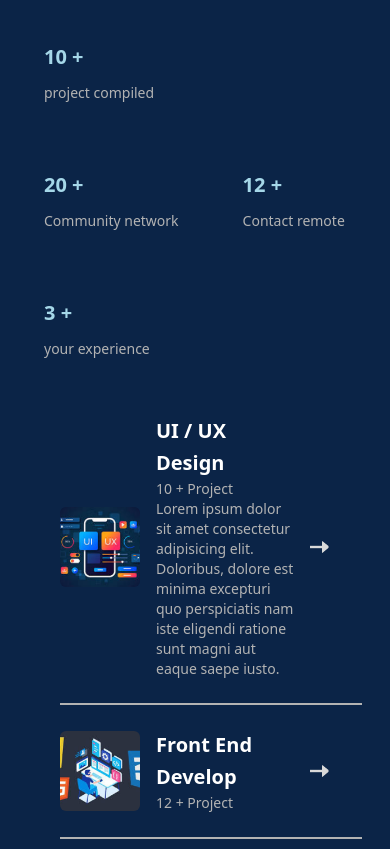
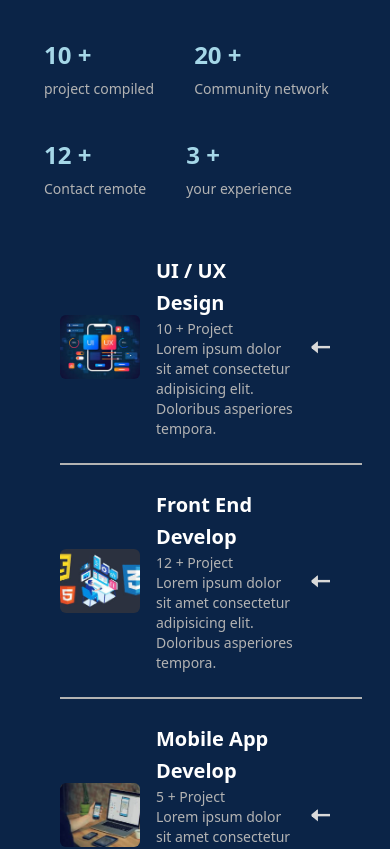
Before and after one commit to akmalamang/webAkmal, a React (Vite) app: page / in a window 390 px wide. Shown: the part 1120-1969 px from the top of the page. Built offline with nearby package versions, Linux system fonts and the light colour scheme.

Commit message:
menambahkan animasi di card

```diff
--- a/package.json
+++ b/package.json
@@ -10,6 +10,7 @@
         "preview": "vite preview"
     },
     "dependencies": {
+        "framer-motion": "^12.23.24",
         "node": "^23.5.0",
         "react": "^18.3.1",
         "react-dom": "^18.3.1"
--- a/src/SecTwo.jsx
+++ b/src/SecTwo.jsx
@@ -1,4 +1,5 @@
 import React, { useEffect, useRef, useState } from 'react';
+import { motion, AnimatePresence } from 'framer-motion';
 import uiUx from './assets/ui ux.png';
 import mask from './assets/Mask group.png';
 import gambar1 from './assets/gambar-2 1.png';
@@ -7,8 +8,8 @@ import gambar2 from './assets/gamabr-3 1.png';
 export const SecTwo = () => {
   const sec1Ref = useRef(null);
   const sec2Ref = useRef(null);
-  const [isParagraphVisible, setIsParagraphVisible] = useState(true); // State untuk kontrol visibilitas paragraf
-  const [isUiUxvisible, setIsUiUxVisible] = useState(true);
+
+  const [isUiUxVisible, setIsUiUxVisible] = useState(true);
   const [isFrontEndVisible, setIsFrontEndVisible] = useState(true);
   const [isMobileAppVisible, setIsMobileAppVisible] = useState(true);
 
@@ -18,14 +19,9 @@ export const SecTwo = () => {
         entries.forEach((entry) => {
           if (entry.isIntersecting) {
             if (entry.target === sec1Ref.current) {
-              // sec1Ref.current.classList.add('animate-fadeInLeft', 'opacity-100');
-              if (!sec1Ref.current.classList.contains('animated')) {
-                sec1Ref.current.classList.add('animate-fadeInLeft', 'opacity-100', 'animated');
-              }
+              sec1Ref.current.classList.add('animate-fadeInLeft', 'opacity-100', 'animated');
             } else if (entry.target === sec2Ref.current) {
-              if (!sec2Ref.current.classList.contains('animated')) {
-                sec2Ref.current.classList.add('animate-fadeInRight', 'opacity-100', 'animated');
-              }
+              sec2Ref.current.classList.add('animate-fadeInRight', 'opacity-100', 'animated');
             }
           }
         });
@@ -42,71 +38,60 @@ export const SecTwo = () => {
     };
   }, []);
 
-  const toggleVisibility = () => {
-    setIsParagraphVisible((prev) => !prev); // Toggle state untuk visibilitas paragraf
-  };
+  // === Komponen Card Reusable ===
+  const ServiceCard = ({ img, title, projects, visible, onToggle }) => (
+    <div className="relative flex items-center gap-4 p-4 rounded-lg hover:bg-[#19376D] transition-all duration-500">
+      <img src={img} alt={title} className="max-[600px]:w-20 rounded-md object-cover" />
+      <div className="flex-grow">
+        <h3 className="text-2xl max-[400px]:text-[20px] font-bold text-[#FFFFFF] cursor-pointer">{title}</h3>
+        <p className="text-sm text-[#B3B3B3]">{projects} + Project</p>
+
+        {/* ✨ Framer Motion Fade In / Out */}
+        <AnimatePresence mode="wait">
+          {visible && (
+            <motion.p key="content" initial={{ opacity: 0, y: -10 }} animate={{ opacity: 1, y: 0 }} exit={{ opacity: 0, y: -10 }} transition={{ duration: 0.5, ease: 'easeInOut' }} className="text-sm text-[#B3B3B3]">
+              Lorem ipsum dolor sit amet consectetur adipisicing elit. Doloribus asperiores tempora.
+            </motion.p>
+          )}
+        </AnimatePresence>
+      </div>
+
+      {/* ✨ Animasi rotasi Mask */}
+      <motion.img src={mask} alt="" onClick={onToggle} className="max-[600px]:w-5 cursor-pointer" animate={{ rotate: visible ? 180 : 0 }} transition={{ duration: 0.5, ease: 'easeInOut' }} />
+    </div>
+  );
 
   return (
     <div id="about" className="p-10 grid grid-cols-1 lg:grid-cols-2 gap-10 mt-[80px]">
-      {/* Bagian kiri */}
-      <div ref={sec1Ref} className="">
+      {/* Kiri */}
+      <div ref={sec1Ref}>
         <h2 className="text-[28px] sm:text-[48px] font-bold mb-6 text-[#FFFFFF]">What can I do for your needs</h2>
         <p className="sm:text-[20px] mb-10 sm:w-[350px] text-[#B3B3B3]">Below are some who have collaborated with me</p>
-        <div className="w-[350px] max-[400px]:w-[100%] flex gap-16 flex-wrap">
-          <div className="">
-            <h3 className="text-3xl font-bold text-[#A5D7E8] max-[400px]:text-[20px]">10 +</h3>
-            <p className="text-sm mt-2 text-[#B3B3B3]">project compiled</p>
-          </div>
-          <div className="">
-            <h3 className="text-3xl font-bold text-[#A5D7E8] max-[400px]:text-[20px]">20 +</h3>
-            <p className="text-sm mt-2 text-[#B3B3B3]">Community network</p>
-          </div>
-          <div className="">
-            <h3 className="text-3xl font-bold text-[#A5D7E8] max-[400px]:text-[20px]">12 +</h3>
-            <p className="text-sm mt-2 text-[#B3B3B3]">Contact remote</p>
-          </div>
-          <div className="">
-            <h3 className="text-3xl font-bold text-[#A5D7E8] max-[400px]:text-[20px]">3 +</h3>
-            <p className="text-sm mt-2 text-[#B3B3B3]">your experience</p>
-          </div>
+
+        <div className="w-[350px] max-[400px]:w-[100%] max-[400px]:gap-10 flex gap-16 flex-wrap">
+          {[
+            { num: '10 +', label: 'project compiled' },
+            { num: '20 +', label: 'Community network' },
+            { num: '12 +', label: 'Contact remote' },
+            { num: '3 +', label: 'your experience' },
+          ].map((item, index) => (
+            <div key={index}>
+              <h3 className="text-3xl max-[400px]:text-2xl font-bold text-[#A5D7E8]">{item.num}</h3>
+              <p className="text-sm mt-2 text-[#B3B3B3]">{item.label}</p>
+            </div>
+          ))}
         </div>
       </div>
 
-      {/* Bagian kanan */}
+      {/* Kanan */}
       <div ref={sec2Ref} className="space-y-2">
-        <div className="relative flex items-center gap-4 p-4 rounded-lg hover:bg-[#19376D]">
-          <img src={uiUx} alt="UI/UX Design" className="max-[600px]:w-20 max-[600px]:h-20 rounded-md object-cover" />
-          <div className="flex-grow">
-            <h3 className="max-[600px]:text-[20px] text-2xl font-bold text-[#FFFFFF] cursor-pointer" onClick={() => setIsParagraphVisible(true)}>
-              UI / UX Design
-            </h3>
-            <p className="text-sm text-[#B3B3B3]">10 + Project</p>
-            <p className={`text-sm text-[#B3B3B3] ${isParagraphVisible ? '' : 'hidden'}`}>
-              Lorem ipsum dolor sit amet consectetur adipisicing elit. Doloribus, dolore est minima excepturi quo perspiciatis nam iste eligendi ratione sunt magni aut eaque saepe iusto.
-            </p>
-          </div>
-          <img src={mask} alt="" className="max-[600px]:w-5 cursor-pointer" onClick={toggleVisibility} />
-        </div>
+        <ServiceCard img={uiUx} title="UI / UX Design" projects="10" visible={isUiUxVisible} onToggle={() => setIsUiUxVisible(!isUiUxVisible)} />
         <div className="w-full bg-[#B3B3B3] h-[2px] ml-4"></div>
-        {/* Front End Develop */}
-        <div className="flex items-center gap-4 p-4 rounded-lg hover:bg-[#19376D]">
-          <img src={gambar1} alt="Front End Develop" className="max-[600px]:w-20 max-[600px]:h-20 rounded-md object-cover" />
-          <div className="flex-grow">
-            <h3 className="max-[600px]:text-[20px] text-2xl font-bold text-[#FFFFFF]">Front End Develop</h3>
-            <p className="text-sm text-[#B3B3B3]">12 + Project</p>
-          </div>
-          <img src={mask} alt="" className="max-[600px]:w-5" />
-        </div>
+
+        <ServiceCard img={gambar1} title="Front End Develop" projects="12" visible={isFrontEndVisible} onToggle={() => setIsFrontEndVisible(!isFrontEndVisible)} />
         <div className="w-full bg-[#B3B3B3] h-[2px] ml-4"></div>
-        {/* Mobile App Develop */}
-        <div className="flex items-center gap-4 p-4 rounded-lg hover:bg-[#19376D]">
-          <img src={gambar2} alt="Mobile App Develop" className="max-[600px]:w-20 max-[600px]:h-20 rounded-md object-cover" />
-          <div className="flex-grow">
-            <h3 className="max-[600px]:text-[20px] text-2xl font-bold text-[#FFFFFF]">Mobile App Develop</h3>
-            <p className="text-sm text-[#B3B3B3]">5 + Project</p>
-          </div>
-          <img src={mask} alt="" className="max-[600px]:w-5" />
-        </div>
+
+        <ServiceCard img={gambar2} title="Mobile App Develop" projects="5" visible={isMobileAppVisible} onToggle={() => setIsMobileAppVisible(!isMobileAppVisible)} />
         <div className="w-full bg-[#B3B3B3] h-[2px] ml-4"></div>
       </div>
     </div>
```
Also changed, not shown: 1 other file (tests, documents, lock files or other folders).
